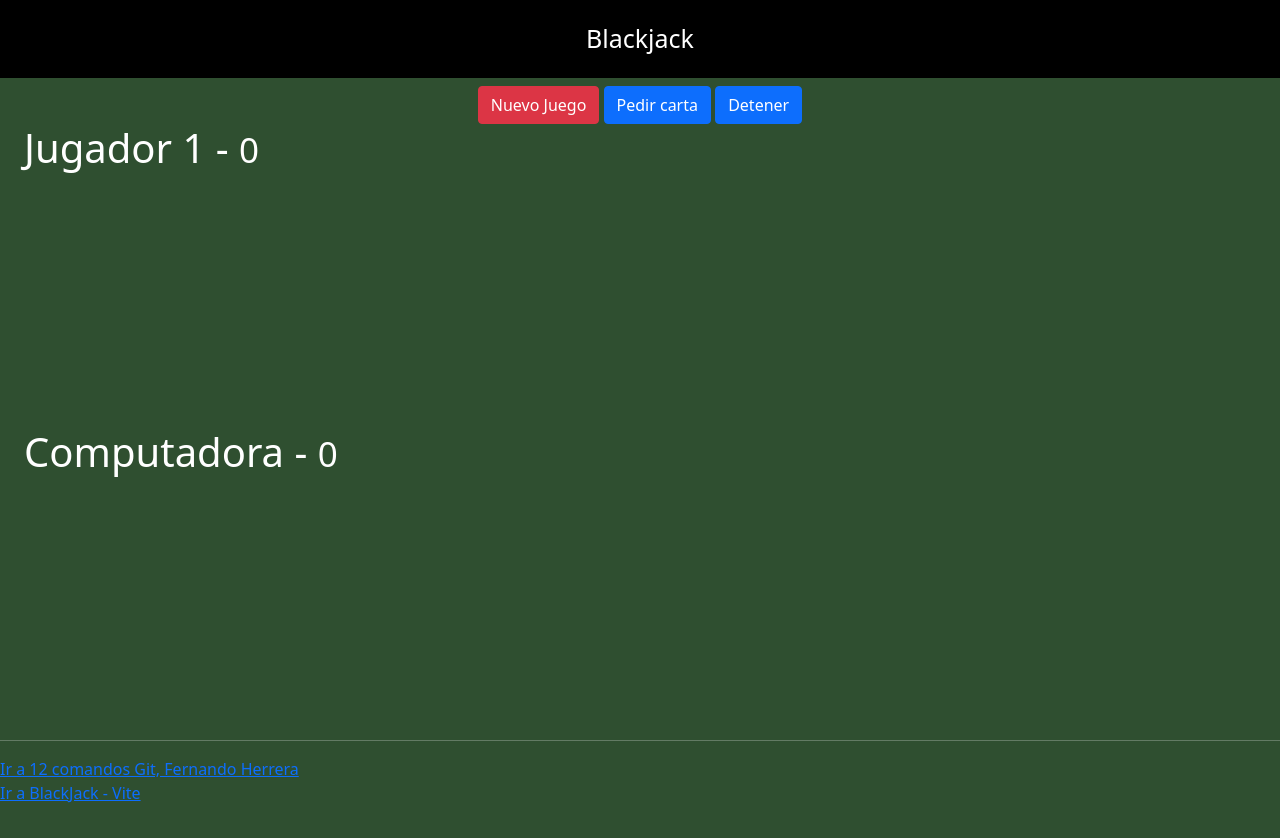
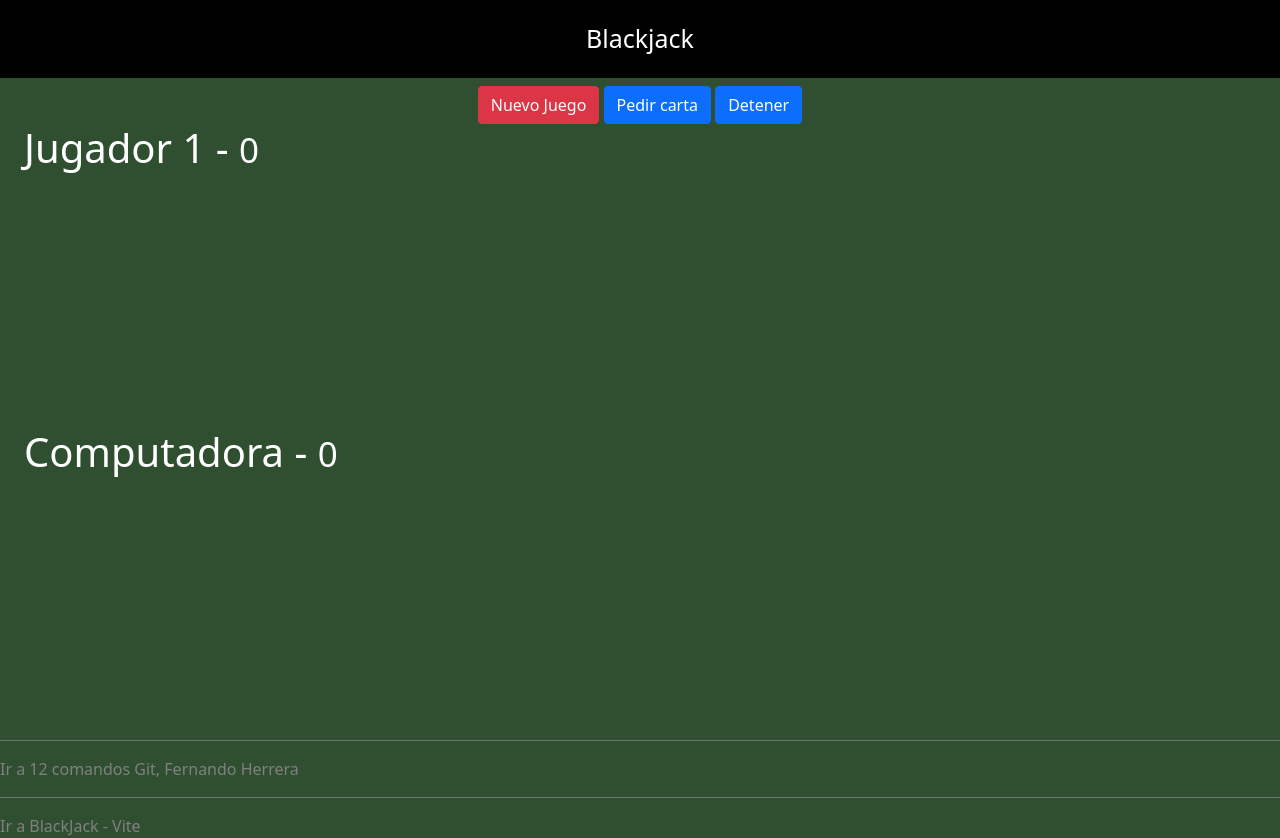
Before and after one commit to GitHub63Jcmc/blackjack-vite, a website built with Vite: page docs/index.html in a window 1280 px wide. Before the commit the page ends 805 px from the top, so only its background shows below. Built offline with nearby package versions, Linux system fonts and the light colour scheme; files whose address does not match are found by name.

Commit message:
docs: espacios

```diff
--- a/docs/index.html
+++ b/docs/index.html
@@ -51,7 +51,8 @@
     <div id="app"></div>
     <hr>
     <div>
-        <a href="https://youtu.be/iT4UOkyI09k">Ir a 12 comandos Git, Fernando Herrera</a><br>
+        <a href="https://youtu.be/iT4UOkyI09k">Ir a 12 comandos Git, Fernando Herrera</a>
+        <br><hr>
         <a href="https://github63jcmc.github.io/blackjack-vite/">Ir a BlackJack - Vite</a>
     </div>
   </body>
--- a/style.css
+++ b/style.css
@@ -23,3 +23,7 @@ html, body {
 #computadora-cartas, #jugador-cartas {
   height: 240px;
 }
+
+a{
+  color:gray;text-decoration:none;font-size:16px;
+}
```
